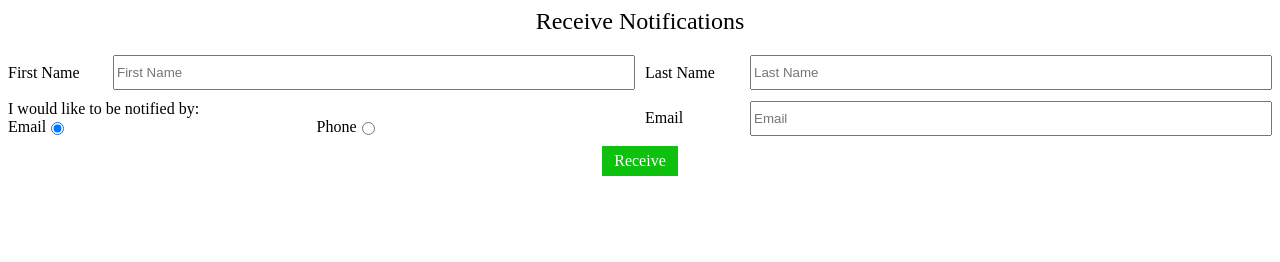
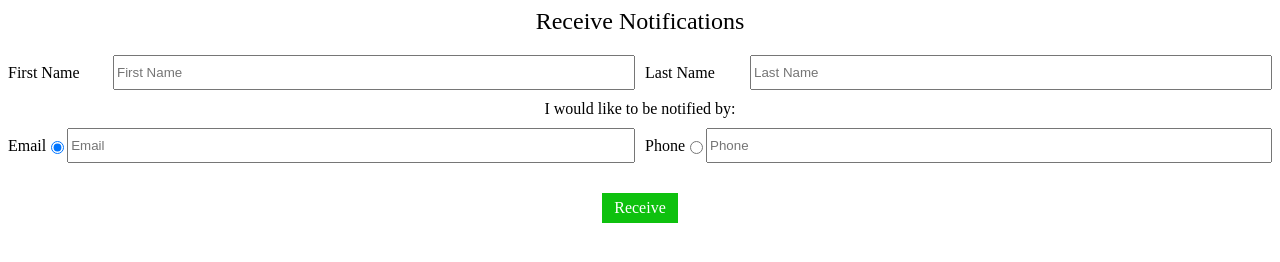
Before and after one commit to trisys3/lightfeather-notifications, a React app: page / in a window 1280 px wide. Built offline with nearby package versions, Linux system fonts and the light colour scheme.

Commit message:
Showed both notification types again

```diff
--- a/app.css
+++ b/app.css
@@ -6,6 +6,7 @@
 
 .notifications {
   display: flex;
+  align-items: flex-start;
   flex-wrap: wrap;
   gap: 10px;
 }
@@ -26,22 +27,19 @@
   height: 35px;
 }
 
-.types {
-  width: calc(50% - 5px);
-  display: flex;
-  align-items: center;
-  flex-wrap: wrap;
-}
-
 .types-label {
+  text-align: center;
   row-gap: 10px;
   width: 100%;
 }
 
 .type {
-  width: calc(50% - 5px);
   display: flex;
   align-items: center;
+}
+
+.phone {
+  margin-bottom: 20px;
 }
 
 .notifications-submit {
--- a/app.js
+++ b/app.js
@@ -20,17 +20,6 @@ export default function Notifications() {
   const [phone, setPhone] = useState();
   const [supervisor, setSupervisor] = useState();
 
-  let typeJsx = <label className='label email'>
-    <div className='label-text email-label'>{'Email'}</div>
-    <input type='text' className='field' placeholder='Email' id='email' value={email || ''} onChange={event => changeField(event, 'email')} />
-  </label>;
-  if(type === 'phone') {
-    typeJsx = <label className='label phone'>
-      <div className='label-text phone-label'>{'Phone'}</div>
-      <input type='text' className='field' placeholder='Phone' id='phone' value={phone || ''} onChange={event => changeField(event, 'phone')} />
-    </label>;
-  }
-
   return <Fragment>
     <div className='notifications-title'>{'Receive Notifications'}</div>
 
@@ -45,21 +34,19 @@ export default function Notifications() {
         <input type='text' className='field' placeholder='Last Name' id='last-name' value={lastName ?? ''} onChange={event => changeField(event, 'last-name')} />
       </label>
 
-      <div className='types'>
       <div className='types-label'>{'I would like to be notified by:'}</div>
 
-        <label className='type email'>
+      <label className='label type email'>
         <div className='type-label email-label'>{'Email'}</div>
         <input type='radio' name='type' className='type-field' id='email' checked={type === 'email'} onChange={() => setType('email')} />
+        <input type='text' className='field' placeholder='Email' id='email' value={email || ''} onChange={event => changeField(event, 'email')} />
       </label>
 
-        <label className='type phone'>
+      <label className='label type phone'>
         <div className='type-label phone-label'>{'Phone'}</div>
         <input type='radio' name='type' className='type-field' id='phone' checked={type === 'phone'} onChange={() => setType('phone')} />
+        <input type='text' className='field' placeholder='Phone' id='phone' value={phone || ''} onChange={event => changeField(event, 'phone')} />
       </label>
-      </div>
-
-      {typeJsx}
 
       <button onClick={requestNotifications} className='notifications-submit'>{'Receive'}</button>
     </form>
```
Lines whose indentation alone changed are shown as unchanged.
